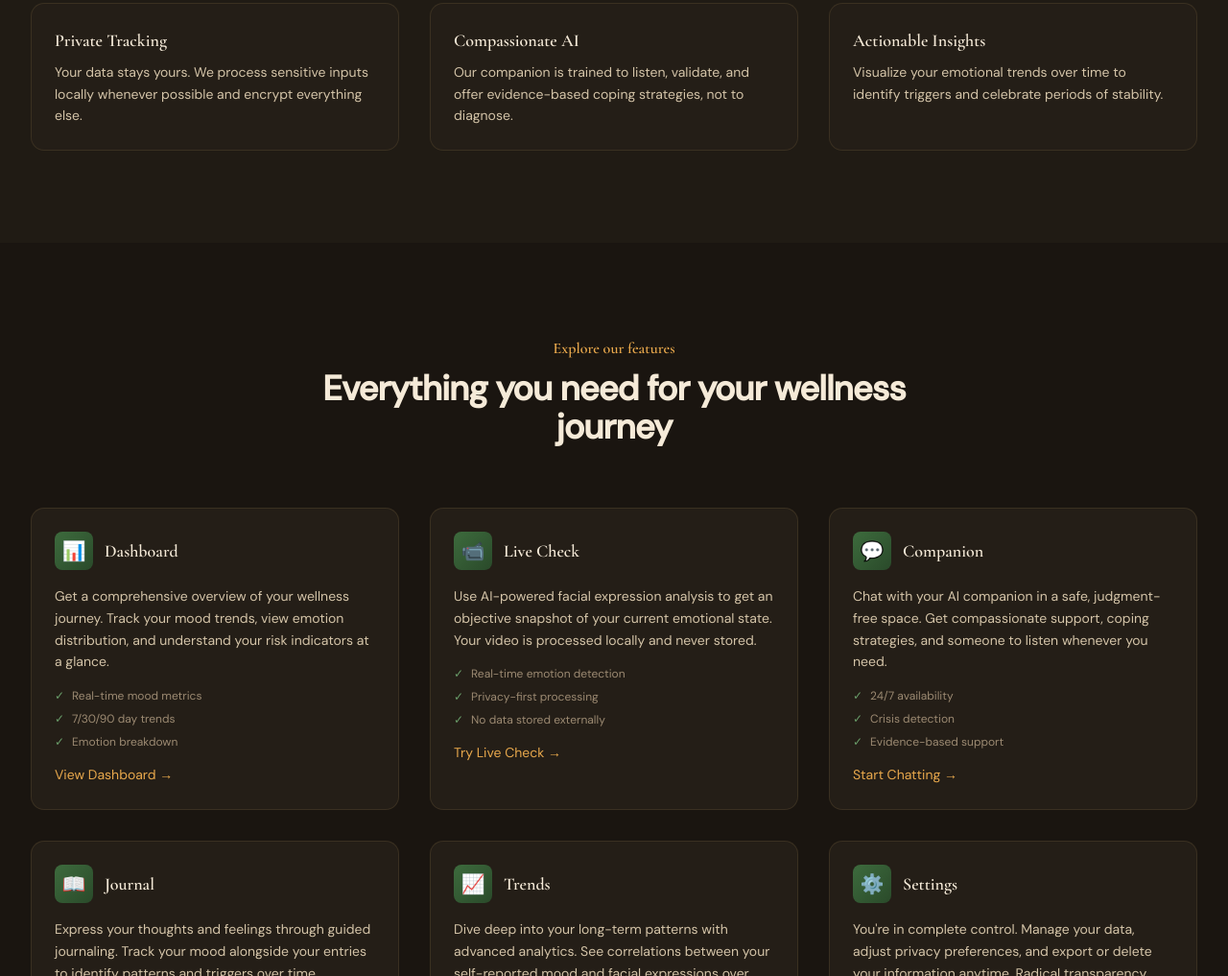
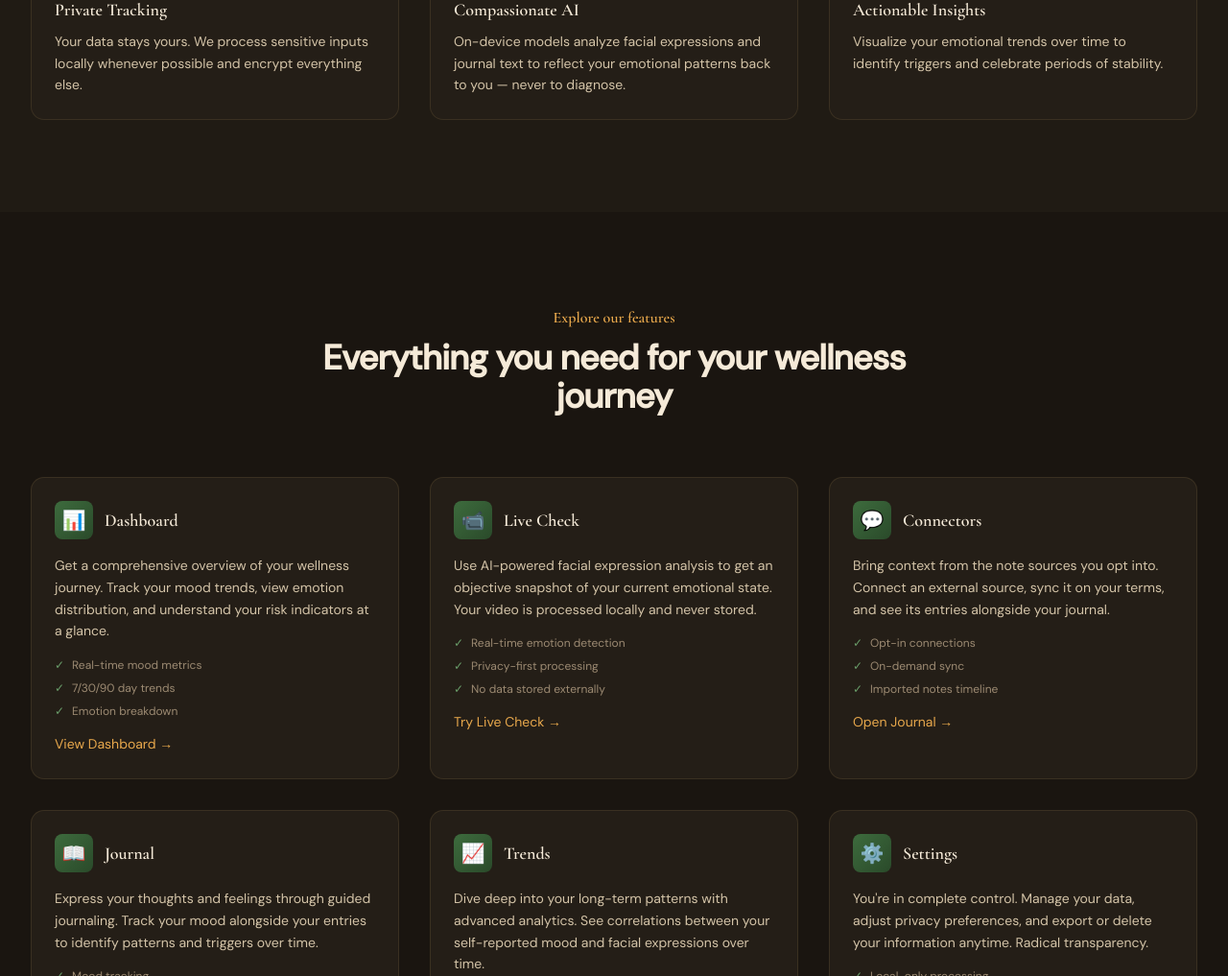
Before and after one commit to adineo-cmd/mindfulai, an Astro site in the folder frontend/: page / in a window 1280 px wide. Shown: the part 1059-2076 px from the top of the page at 96% size. Built offline with nearby package versions, Linux system fonts and the light colour scheme; Astro itself is replaced by a stand-in of ours.

Commit message:
fix(frontend): remove dead chat companion from landing page
The chat module was removed from the backend but the landing page still
advertised an AI companion with a /chat link to a non-existent route and a
crisis-detection feature bullet. Replaced with the real connectors feature
and honest copy.

```diff
--- a/frontend/src/pages/index.astro
+++ b/frontend/src/pages/index.astro
@@ -13,8 +13,8 @@ import BaseLayout from '../layouts/BaseLayout.astro';
         </h1>
         <p class="mt-6 text-lg leading-8 text-cream2">
           Understand your emotional patterns with privacy-first tools.
-          Track your mood, chat with your AI companion, and receive compassionate,
-          non-judgmental support tailored to your needs.
+          Track your mood, journal your thoughts, and receive clear,
+          honest insights tailored to your needs.
         </p>
         <div class="mt-10 flex items-center justify-center gap-x-6">
           <a href="/dashboard" class="btn-primary px-8 py-3 text-base">Get Started</a>
@@ -40,7 +40,7 @@ import BaseLayout from '../layouts/BaseLayout.astro';
       <div class="mx-auto grid max-w-2xl grid-cols-1 gap-8 lg:mx-0 lg:max-w-none lg:grid-cols-3">
         {[
           { title: 'Private Tracking', desc: 'Your data stays yours. We process sensitive inputs locally whenever possible and encrypt everything else.' },
-          { title: 'Compassionate AI', desc: 'Our companion is trained to listen, validate, and offer evidence-based coping strategies, not to diagnose.' },
+          { title: 'Compassionate AI', desc: 'On-device models analyze facial expressions and journal text to reflect your emotional patterns back to you — never to diagnose.' },
           { title: 'Actionable Insights', desc: 'Visualize your emotional trends over time to identify triggers and celebrate periods of stability.' }
         ].map(feature => (
           <div class="card hover:shadow-md transition-shadow">
@@ -99,22 +99,22 @@ import BaseLayout from '../layouts/BaseLayout.astro';
           </a>
         </div>
 
-        <!-- Companion -->
+        <!-- Connectors -->
         <div class="card group hover:border-amber3 transition-all duration-300">
           <div class="flex items-center gap-3 mb-4">
             <div class="w-10 h-10 rounded-lg bg-gradient-to-br from-green2 to-green3 flex items-center justify-center text-amber2 text-xl">💬</div>
-            <h3 class="text-lg font-semibold text-cream">Companion</h3>
+            <h3 class="text-lg font-semibold text-cream">Connectors</h3>
           </div>
           <p class="text-sm text-cream2 leading-relaxed mb-4">
-            Chat with your AI companion in a safe, judgment-free space. Get compassionate support, coping strategies, and someone to listen whenever you need.
+            Bring context from the note sources you opt into. Connect an external source, sync it on your terms, and see its entries alongside your journal.
           </p>
           <ul class="space-y-2 text-xs text-cream3">
-            <li class="flex items-center gap-2"><span class="text-green">✓</span> 24/7 availability</li>
-            <li class="flex items-center gap-2"><span class="text-green">✓</span> Crisis detection</li>
-            <li class="flex items-center gap-2"><span class="text-green">✓</span> Evidence-based support</li>
+            <li class="flex items-center gap-2"><span class="text-green">✓</span> Opt-in connections</li>
+            <li class="flex items-center gap-2"><span class="text-green">✓</span> On-demand sync</li>
+            <li class="flex items-center gap-2"><span class="text-green">✓</span> Imported notes timeline</li>
           </ul>
-          <a href="/chat" class="mt-4 inline-block text-sm text-amber hover:text-amber2 transition-colors">
-            Start Chatting →
+          <a href="/journal" class="mt-4 inline-block text-sm text-amber hover:text-amber2 transition-colors">
+            Open Journal →
           </a>
         </div>
 
```
